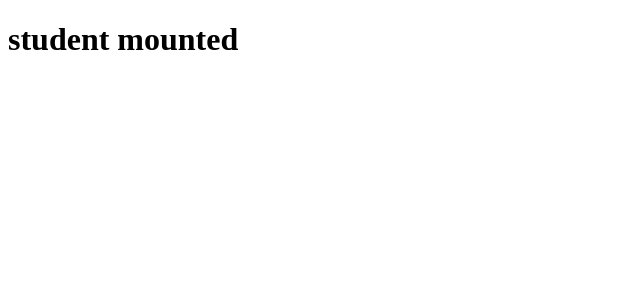
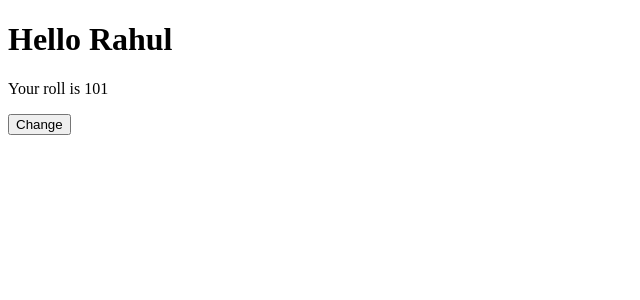
Before and after one commit to Vickyvanshaj/REACT, a React (Create React App) app: page / in a window 1280 px wide. Shown: the top 300 px of the page, without its empty margins (0-640 px from the left). Built offline with nearby package versions, Linux system fonts and the light colour scheme.

Commit message:
useState Hook

```diff
--- a/public/index.html
+++ b/public/index.html
@@ -20,7 +20,7 @@
   <body>
     <noscript>You need to enable JavaScript to run this app.</noscript>
     <div id="root">hello</div>
-    <div id="stu">hello</div>
+
 
   </body>
 </html>
--- a/src/App.js
+++ b/src/App.js
@@ -1,17 +1,18 @@
-import React, { Component } from 'react'
+import React, { useState } from 'react'
 
-export default class App extends Component {
-  componentDidMount(){
-    console.log('app mounted');
-  }
-  componentWillUnmount(){
-    console.log('App umounted')
-  }
-  render() {
-    return (
-      <div>
-        <h1>App component</h1>
-      </div>
-    )
-  }
+function App(){
+    const [name,setName]=useState("Rahul");
+    const [roll,setRoll]=useState(101);
+    //you cant use setName here..it will go in the infinte loop. rather use inside an event handler
+
+    const handleClick = () =>{
+        setName("Vanshaj");
+        setRoll('188');
+    }
+    return <React.Fragment>
+        <h1> Hello {name}</h1>
+        <p>Your roll is {roll}</p>
+        <button onClick={handleClick}>Change</button>
+    </React.Fragment>
 }
+export default App;
--- a/src/Student.js
+++ /dev/null
@@ -1,14 +0,0 @@
-import React, { Component } from 'react'
-
-export default class Student extends Component {
-    componentDidMount(){
-        console.log('compone mounted')
-    }
-    render() {
-        return (
-            <div>
-                <h1>student mounted</h1>
-            </div>
-        )
-    }
-}
```
Also changed, not shown: src/index.js (+2 -5 lines).
